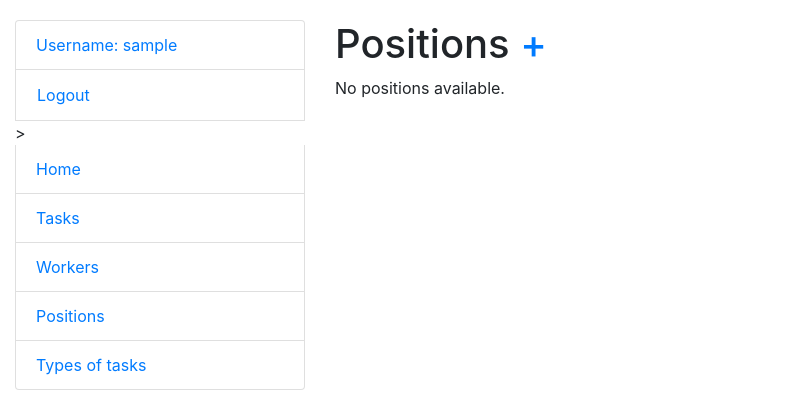
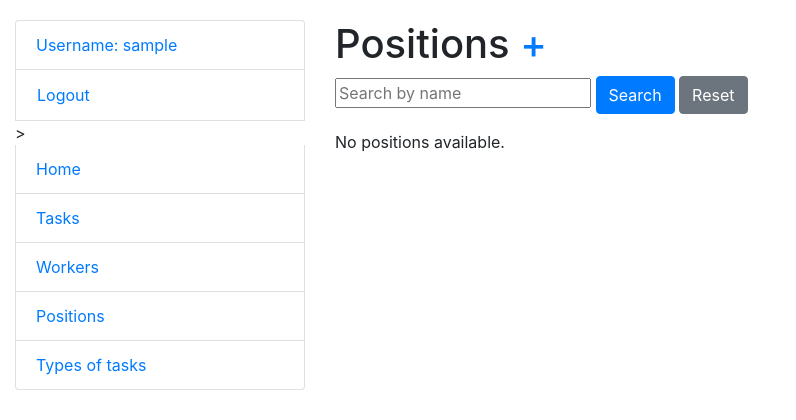
Before and after one commit to strauuch/task-manager, a Django app: page /positions/ in a window 1280 px wide. Shown: the top 420 px of the page, without its empty margins (0-796 px from the left). Run offline with Django 5.2, Linux system fonts and the light colour scheme; the visitor is signed in with stand-in values (Sample User, id 1); data that the repository does not hold is empty.

Commit message:
feat: add search functionality to Positions list view by filtering on name via GET parameter q

```diff
--- a/tasks/views.py
+++ b/tasks/views.py
@@ -154,6 +154,13 @@ class PositionListView(LoginRequiredMixin, generic.ListView):
     template_name = "tasks/positions_list.html"
     paginate_by = 10
 
+    def get_queryset(self):
+        queryset = super().get_queryset()
+        q = self.request.GET.get("q")
+        if q:
+            queryset = queryset.filter(name__icontains=q)
+        return queryset
+
 
 class PositionCreateView(LoginRequiredMixin, generic.CreateView):
     """View class for the create positions page of the site."""
--- a/templates/tasks/positions_list.html
+++ b/templates/tasks/positions_list.html
@@ -5,6 +5,13 @@
     Positions
     <a href="{% url 'positions-create' %}">+</a>
   </h1>
+
+  <form method="get" class="mb-3">
+    <input type="text" name="q" placeholder="Search by name" value="{{ request.GET.q }}">
+    <button type="submit" class="btn btn-primary">Search</button>
+    <a href="{% url 'positions-list' %}" class="btn btn-secondary">Reset</a>
+  </form>
+
   {% if positions %}
     <table class="table">
       <tr>
```
